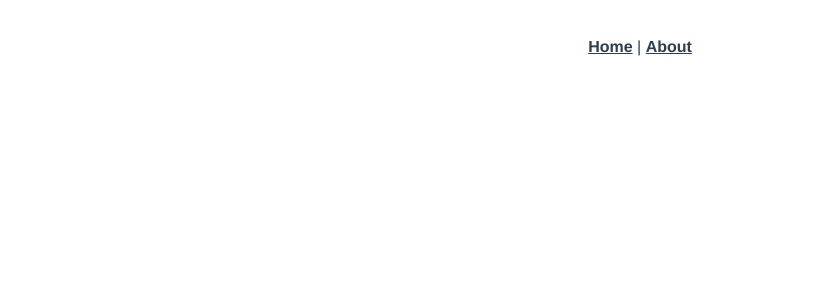
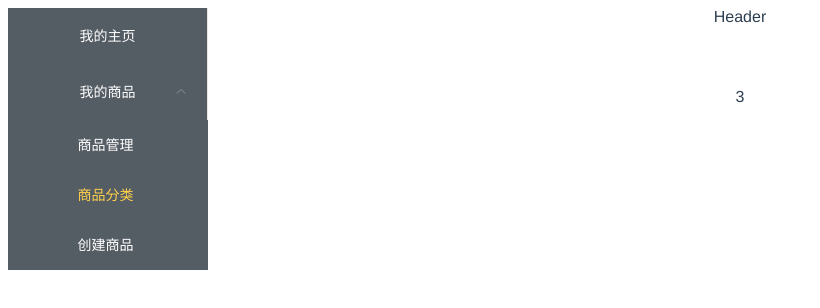
Before and after one commit to darKleaf-cn/management, a Vue app: page /#/commodity/commodityClassify in a window 1280 px wide. Shown: the top 308 px of the page, without its empty margins (0-820 px from the left). Built offline with nearby package versions, Linux system fonts and the light colour scheme.

Commit message:
配置路由

```diff
--- a/src/App.vue
+++ b/src/App.vue
@@ -1,10 +1,6 @@
 <template>
   <div id="app">
-    <div id="nav">
-      <router-link to="/">Home</router-link> |
-      <router-link to="/about">About</router-link>
-    </div>
-    <router-view/>
+    <router-view />
   </div>
 </template>
 
@@ -16,17 +12,4 @@
   text-align: center;
   color: #2c3e50;
 }
-
-#nav {
-  padding: 30px;
-
-  a {
-    font-weight: bold;
-    color: #2c3e50;
-
-    &.router-link-exact-active {
-      color: #42b983;
-    }
-  }
-}
 </style>
--- a/src/router/index.js
+++ b/src/router/index.js
@@ -1,27 +1,71 @@
-import Vue from 'vue'
-import VueRouter from 'vue-router'
-import Home from '../views/Home.vue'
+import Vue from 'vue';
+import VueRouter from 'vue-router';
+import Index from '../views/index.vue';
+import Home from '../views/home/Home';
+import Login from '../views/login/Login';
+import Register from '../views/login/Register';
+import CommodityManage from '../views/commodity/CommodityManage';
+import CommodityClassify from '../views/commodity/CommodityClassify';
+import CommodityCreate from '../views/commodity/CommodityCreate';
 
-Vue.use(VueRouter)
+Vue.use(VueRouter);
 
 const routes = [
   {
-    path: '/',
-    name: 'Home',
-    component: Home
+    path: '/login',
+    name: '登录',
+    component: Login,
+    hidden: true
   },
   {
-    path: '/about',
-    name: 'About',
-    // route level code-splitting
-    // this generates a separate chunk (about.[hash].js) for this route
-    // which is lazy-loaded when the route is visited.
-    component: () => import(/* webpackChunkName: "about" */ '../views/About.vue')
+    path: '/register',
+    name: '注册',
+    component: Register,
+    hidden: true
+  },
+  {
+    path: '/',
+    redirect: 'home',
+    hidden: true
+  },
+  {
+    path: '/',
+    component: Index,
+    isSingle: true,
+    children: [
+      {
+        path: '/home',
+        component: Home,
+        name: '我的主页'
+      }
+    ]
+  },
+  {
+    path: '/commodity',
+    component: Index,
+    name: '我的商品',
+    children: [
+      {
+        path: 'commodityManage',
+        name: '商品管理',
+        component: CommodityManage
+      },
+      {
+        path: 'commodityClassify',
+        name: '商品分类',
+        component: CommodityClassify
+      },
+      {
+        path: 'commodityCreate',
+        name: '创建商品',
+        component: CommodityCreate
+      }
+    ]
   }
-]
+];
 
 const router = new VueRouter({
   routes
-})
+});
 
-export default router
+export default router;
--- /dev/null
+++ b/src/views/commodity/CommodityClassify.vue
@@ -0,0 +1,10 @@
+<template>
+  <div>3</div>
+</template>
+
+<script>
+export default {};
+</script>
+
+<style>
+</style>
--- /dev/null
+++ b/src/views/commodity/CommodityCreate.vue
@@ -0,0 +1,10 @@
+<template>
+  <div>2</div>
+</template>
+
+<script>
+export default {};
+</script>
+
+<style>
+</style>
--- /dev/null
+++ b/src/views/commodity/CommodityManage.vue
@@ -0,0 +1,10 @@
+<template>
+  <div>1</div>
+</template>
+
+<script>
+export default {};
+</script>
+
+<style>
+</style>
--- /dev/null
+++ b/src/views/home/Home.vue
@@ -0,0 +1,13 @@
+<template>
+
+</template>
+
+<script>
+export default {
+
+}
+</script>
+
+<style>
+
+</style>
--- /dev/null
+++ b/src/views/index.vue
@@ -0,0 +1,62 @@
+<template>
+  <el-container>
+    <el-aside width="200px">
+      <el-menu
+        :default-active="$route.path"
+        router
+        unique-opened
+        class="el-menu-vertical-demo"
+        background-color="#545c64"
+        text-color="#fff"
+        active-text-color="#ffd04b"
+      >
+        <template v-for="item in navRouter">
+          <el-menu-item
+            v-if="item.isSingle"
+            :index="item.path"
+            :key="item.children[0].name"
+          >
+            <i :class="item.iconCls"></i>{{ item.children[0].name }}
+          </el-menu-item>
+          <el-submenu v-else :key="item.name" :index="item.path">
+            <template slot="title">
+              <i :class="item.iconCls"></i>{{ item.name }}
+            </template>
+            <el-menu-item
+              v-for="child in item.children"
+              :index="item.path + '/' + child.path"
+              :key="child.name"
+            >
+              {{ child.name }}
+            </el-menu-item>
+          </el-submenu>
+        </template>
+      </el-menu>
+    </el-aside>
+    <el-container>
+      <el-header>Header</el-header>
+      <el-main>
+        <router-view />
+      </el-main>
+    </el-container>
+  </el-container>
+</template>
+
+<script>
+export default {
+  name: 'Index',
+  data() {
+    return {};
+  },
+  computed: {
+    navRouter() {
+      return this.$router.options.routes.filter((router) => {
+        return !router.hidden;
+      });
+    }
+  }
+};
+</script>
+
+<style>
+</style>
--- /dev/null
+++ b/src/views/login/Login.vue
@@ -0,0 +1,13 @@
+<template>
+
+</template>
+
+<script>
+export default {
+
+}
+</script>
+
+<style>
+
+</style>
--- /dev/null
+++ b/src/views/login/Register.vue
@@ -0,0 +1,13 @@
+<template>
+	<div></div>
+</template>
+
+<script>
+export default {
+
+}
+</script>
+
+<style>
+
+</style>
```
Also changed, not shown: .eslintrc.js, 1 other file (tests, documents, lock files or other folders).
